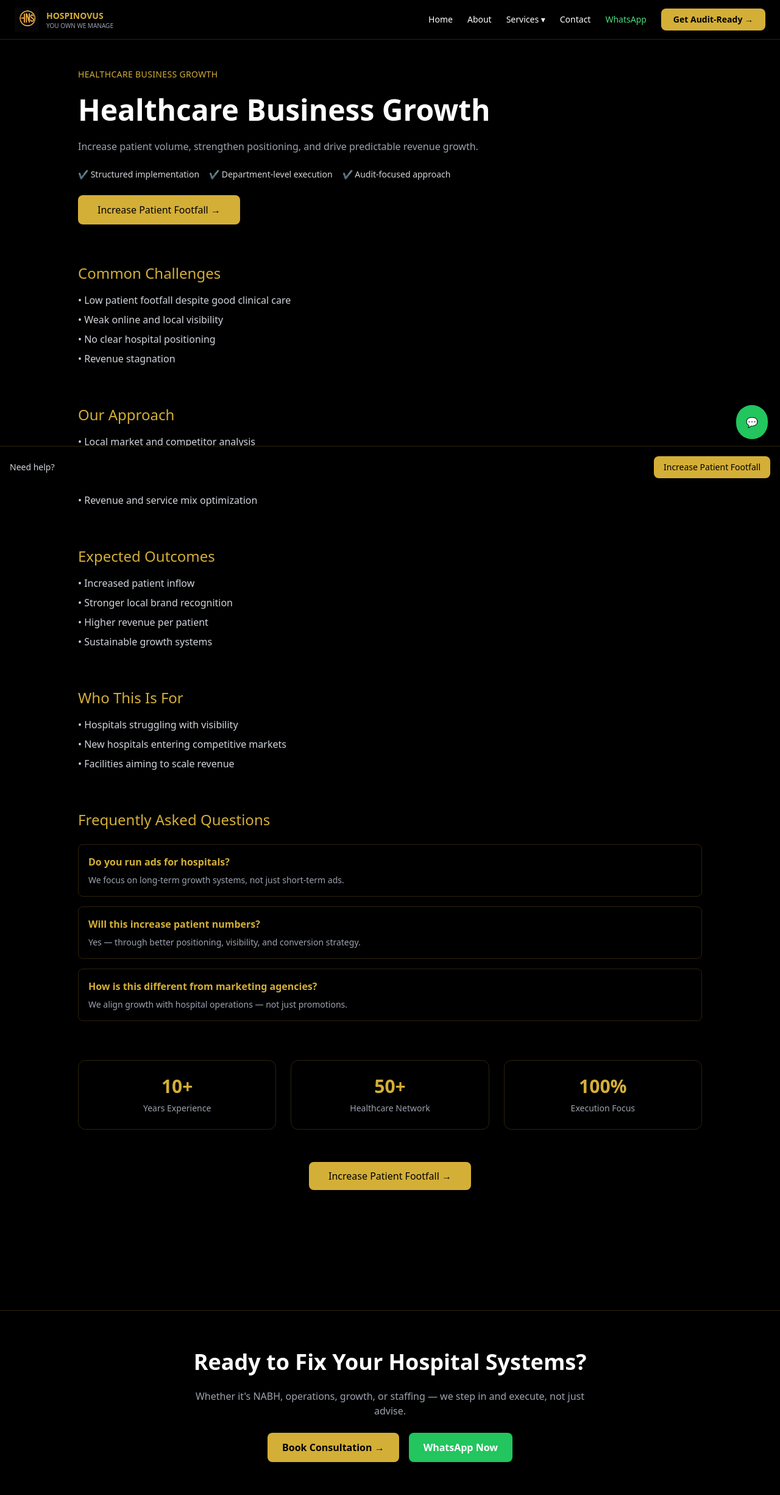
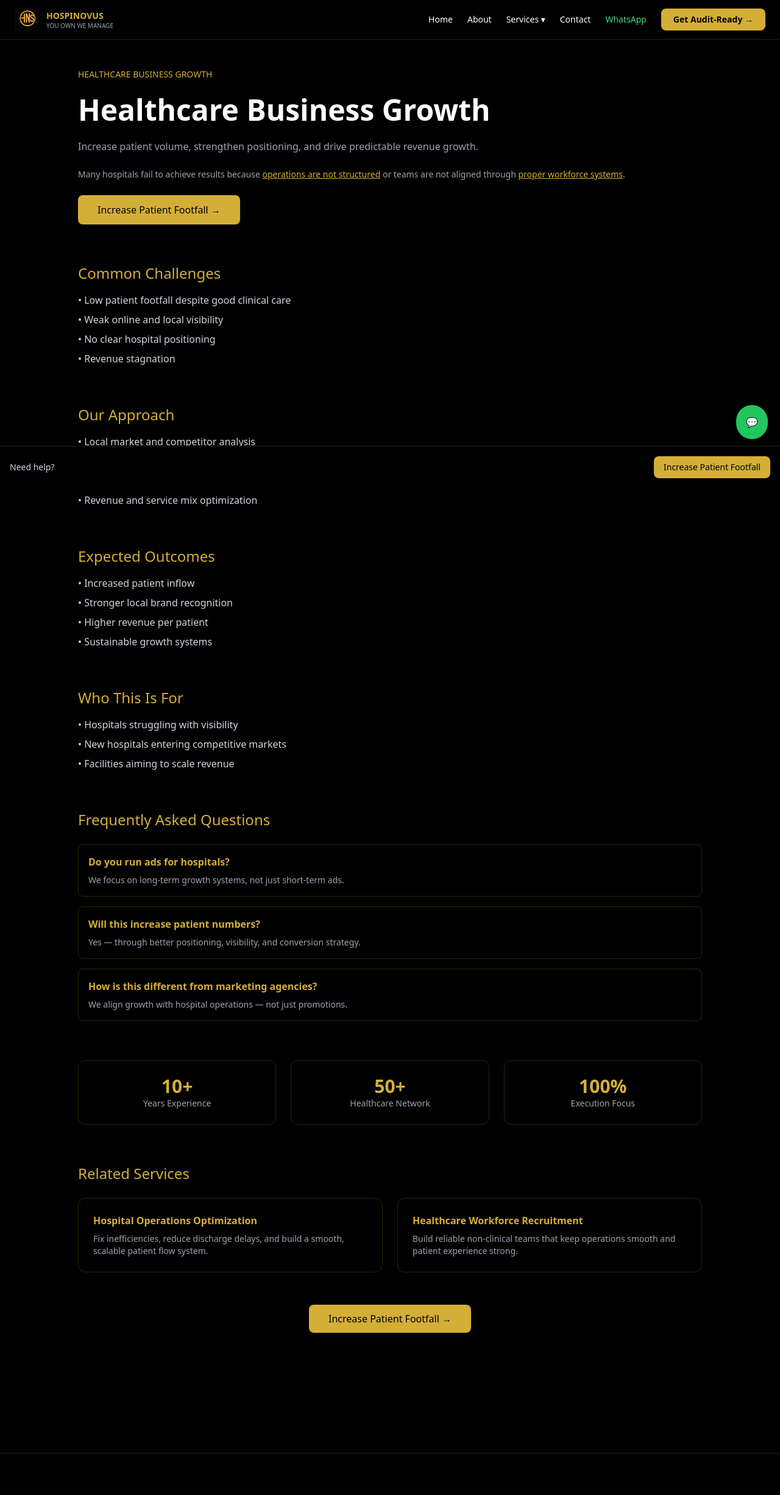
Before and after one commit to hospinovus-lgtm/hospinovus.com, a React (Vite) app: page /services/growth in a window 1280 px wide. Shown: the top 2451 px of the page at 61% size. Built offline with nearby package versions, Linux system fonts and the light colour scheme.

Commit message:
SERVICE DETAIL 3.0

```diff
--- a/src/pages/ServiceDetail.tsx
+++ b/src/pages/ServiceDetail.tsx
@@ -4,12 +4,11 @@ import { useState, useEffect } from "react"
 
 export default function ServiceDetail() {
   const { slug } = useParams()
-
   const service = servicesData.find((s) => s.slug === slug)
 
   const [showPopup, setShowPopup] = useState(false)
 
-  // ✅ SERVICE-SPECIFIC CTA
+  // ✅ CTA PER SERVICE
   const getCTA = () => {
     switch (service?.slug) {
       case "nabh":
@@ -31,12 +30,11 @@ export default function ServiceDetail() {
 I’m interested in ${service?.title}.
 Please guide me on next steps.`
 
-  // 🔥 FIXED EXIT INTENT SYSTEM
+  // 🔥 EXIT INTENT SYSTEM (FIXED)
   useEffect(() => {
     let hasTriggered = false
 
     const timer = setTimeout(() => {
-      // 🖥️ Desktop exit (mouse to top)
       const handleMouseLeave = (e: MouseEvent) => {
         if (e.clientY <= 10 && !hasTriggered) {
           hasTriggered = true
@@ -44,7 +42,6 @@ Please guide me on next steps.`
         }
       }
 
-      // 📱 Mobile fallback (scroll intent)
       let lastScroll = window.scrollY
 
       const handleScroll = () => {
@@ -78,11 +75,7 @@ Please guide me on next steps.`
   }, [])
 
   if (!service) {
-    return (
-      <div className="text-white p-20 text-center">
-        Service not found
-      </div>
-    )
+    return <div className="text-white p-20 text-center">Service not found</div>
   }
 
   const relatedServices = servicesData.filter((s) =>
@@ -95,11 +88,9 @@ Please guide me on next steps.`
 
         {/* HERO */}
         <div className="space-y-6">
-          <p className="text-sm text-gold uppercase tracking-wide">
-            {service.title}
-          </p>
+          <p className="text-sm text-gold uppercase">{service.title}</p>
 
-          <h1 className="text-4xl md:text-5xl font-bold leading-tight">
+          <h1 className="text-4xl md:text-5xl font-bold">
             {service.title}
           </h1>
 
@@ -107,11 +98,17 @@ Please guide me on next steps.`
             {service.subtitle}
           </p>
 
-          <div className="flex flex-wrap gap-4 text-sm text-gray-300">
-            <span>✔ Structured implementation</span>
-            <span>✔ Department-level execution</span>
-            <span>✔ Audit-focused approach</span>
-          </div>
+          {/* 🔥 INLINE INTERNAL LINKING */}
+          <p className="text-gray-400 text-sm">
+            Many hospitals fail to achieve results because{" "}
+            <Link to="/services/operations" className="text-gold underline">
+              operations are not structured
+            </Link>{" "}
+            or teams are not aligned through{" "}
+            <Link to="/services/recruitment" className="text-gold underline">
+              proper workforce systems
+            </Link>.
+          </p>
 
           <Link
             to={`/contact?service=${service.slug}`}
@@ -188,11 +185,30 @@ Please guide me on next steps.`
         <div className="grid md:grid-cols-3 gap-6 text-center">
           {commonBlocks.credibility.authority.map((item, i) => (
             <div key={i} className="border border-gold/20 p-6 rounded-xl">
-              <p className="text-3xl font-bold text-gold">{item.value}</p>
-              <p className="text-gray-400 text-sm mt-2">{item.label}</p>
+              <p className="text-3xl text-gold font-bold">{item.value}</p>
+              <p className="text-gray-400 text-sm">{item.label}</p>
             </div>
           ))}
         </div>
+
+        {/* 🔗 RELATED SERVICES */}
+        {relatedServices.length > 0 && (
+          <div>
+            <h2 className="text-2xl text-gold mb-6">Related Services</h2>
+            <div className="grid md:grid-cols-2 gap-6">
+              {relatedServices.map((rs) => (
+                <Link
+                  key={rs.slug}
+                  to={`/services/${rs.slug}`}
+                  className="border border-gold/20 p-6 rounded-xl hover:border-gold/40"
+                >
+                  <h3 className="text-gold font-semibold">{rs.title}</h3>
+                  <p className="text-gray-400 text-sm mt-2">{rs.subtitle}</p>
+                </Link>
+              ))}
+            </div>
+          </div>
+        )}
 
         {/* CTA */}
         <div className="text-center">
@@ -203,7 +219,6 @@ Please guide me on next steps.`
             {ctaText} →
           </Link>
         </div>
-
       </div>
 
       {/* STICKY CTA */}
@@ -217,7 +232,7 @@ Please guide me on next steps.`
         </Link>
       </div>
 
-      {/* WHATSAPP */}
+      {/* WHATSAPP FLOAT */}
       <a
         href={`https://wa.me/918330016037?text=${encodeURIComponent(whatsappMessage)}`}
         target="_blank"
@@ -226,9 +241,9 @@ Please guide me on next steps.`
         💬
       </a>
 
-      {/* 🔥 EXIT MODAL */}
+      {/* 🔥 EXIT POPUP (OPTIMIZED) */}
       {showPopup && (
-        <div className="fixed inset-0 bg-black/90 flex items-center justify-center z-[999] px-4">
+        <div className="fixed inset-0 bg-black/90 backdrop-blur-sm flex items-center justify-center z-[999] px-4">
           <div className="bg-zinc-900 border border-gold/20 rounded-2xl p-8 max-w-md w-full text-center space-y-6 relative">
 
             <button
@@ -238,46 +253,49 @@ Please guide me on next steps.`
               ✕
             </button>
 
-            <h2 className="text-2xl text-gold font-bold">
-              Need Help with {service.title}?
+            <h2 className="text-2xl font-bold text-gold">
+              Before You Leave...
             </h2>
+
+            <p className="text-gray-300 text-sm">
+              Hospitals struggle with delays, compliance gaps, and inefficiencies.
+              We can quickly identify what’s holding you back.
+            </p>
+
+            <p className="text-gray-400 text-sm">
+              Let’s discuss <span className="text-gold">{service.title}</span>
+            </p>
 
             <div className="space-y-3">
 
               <a
                 href={`https://wa.me/918330016037?text=${encodeURIComponent(whatsappMessage)}`}
                 target="_blank"
-                className="bg-green-500 block py-3 rounded-lg"
+                className="bg-green-500 block py-3 rounded-lg font-medium"
               >
-                WhatsApp
+                💬 WhatsApp (Fastest)
               </a>
 
-              <a
-                href="tel:+918330016037"
-                className="bg-blue-500 block py-3 rounded-lg"
-              >
-                Call
-              </a>
-
-              <a
-                href={`mailto:hospinovus@gmail.com?subject=${encodeURIComponent(`Inquiry about ${service.title}`)}`}
-                className="bg-gray-700 block py-3 rounded-lg"
-              >
-                Email
+              <a href="tel:+918330016037" className="bg-blue-500 block py-3 rounded-lg">
+                📞 Call Now
               </a>
 
               <Link
                 to={`/contact?service=${service.slug}`}
-                className="bg-gold text-black block py-3 rounded-lg"
+                className="bg-gold text-black block py-3 rounded-lg font-semibold"
               >
-                Fill Form
+                📋 Get Action Plan
               </Link>
 
             </div>
+
+            <p className="text-gray-500 text-xs">
+              No spam. Just clarity for your hospital.
+            </p>
+
           </div>
         </div>
       )}
-
     </div>
   )
 }
```
